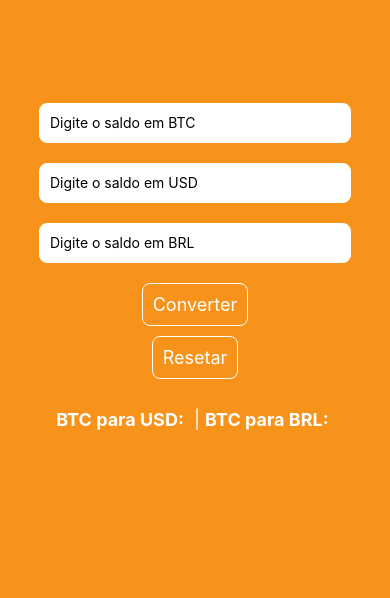
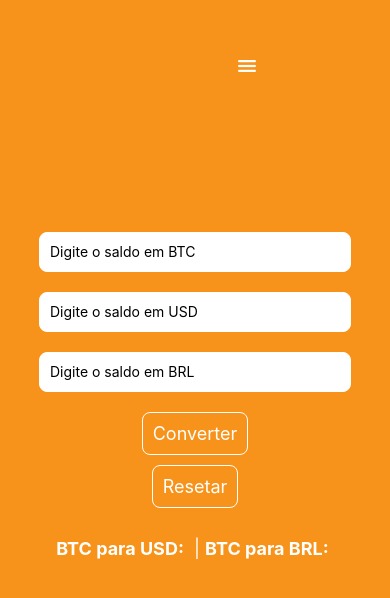
Before and after one commit to igormelo9001/btcConversor, a React Native app: screen /Conversor in a window 390 px wide. Shown: the part 156-754 px from the top of the page. Built offline with nearby package versions, Linux system fonts and the light colour scheme.

Commit message:
code for menu-lateral

```diff
--- a/app.json
+++ b/app.json
@@ -29,7 +29,7 @@
     },
     "extra": {
       "eas": {
-        "projectId": "7df85b6a-409a-4b58-94e2-80a97ad3e6a9"
+        "projectId": "be27ec53-09ad-465a-866b-eac4b77ff874"
       }
     }
   }
--- a/screens/Conversor.js
+++ b/screens/Conversor.js
@@ -1,6 +1,7 @@
 import React, { useState } from 'react';
 import { StyleSheet, View, TextInput, Text, TouchableOpacity, Alert } from 'react-native';
 import axios from 'axios';
+import { Ionicons } from '@expo/vector-icons';
 
 const API_URL = 'https://api.coindesk.com/v1/bpi/currentprice/';
 
@@ -10,6 +11,18 @@ const App = () => {
   const [saldoBrl, setSaldoBrl] = useState('');
   const [btcToUsd, setBtcToUsd] = useState('');
   const [btcToBrl, setBtcToBrl] = useState('');
+  const [selectedOption, setSelectedOption] = useState('');
+
+  const [isMenuOpen, setIsMenuOpen] = useState(false);
+
+  const toggleMenu = () => {
+    setIsMenuOpen(!isMenuOpen);
+  };
+
+  const handleMenuOptionSelect = (option) => {
+    // Implemente a navegação para as telas correspondentes aqui
+    console.log('Opção selecionada:', option);
+  };
 
   const fetchBitcoinRate = async () => {
     try {
@@ -47,6 +60,24 @@ const App = () => {
 
   return (
     <View style={styles.container}>
+        <View style={styles.MenuContainer}>
+        <TouchableOpacity style={styles.menuIcon} onPress={toggleMenu}>
+          <Ionicons name={isMenuOpen ? 'close' : 'menu'} size={24} color="white" style={[styles.header, { top: 40, left: 20 }]} />
+        </TouchableOpacity>
+        {isMenuOpen && (
+          <View style={styles.menu}>
+            <TouchableOpacity style={styles.menuItem} onPress={() => handleMenuOptionSelect('Carteira')}>
+              <Text>Carteira</Text>
+            </TouchableOpacity>
+            <TouchableOpacity style={styles.menuItem} onPress={() => handleMenuOptionSelect('Cotações')}>
+              <Text>Cotações</Text>
+            </TouchableOpacity>
+            <TouchableOpacity style={styles.menuItem} onPress={() => handleMenuOptionSelect('Matérias')}>
+              <Text>Matérias</Text>
+            </TouchableOpacity>
+          </View>
+        )}
+      </View>
       <TextInput
         style={styles.input}
         placeholder="Digite o saldo em BTC"
@@ -123,6 +154,35 @@ const styles = StyleSheet.create({
     fontWeight: 'bold',
     color: '#fff',
   },
+  MenuContainer: {
+    flex: 0.5,
+    backgroundColor: '#fff',
+  },
+  menuIcon: {
+    position: 'absolute',
+    top: 40,
+    left: 20,
+    zIndex: 1,
+  },
+  menu: {
+    position: 'absolute',
+    top: 0,
+    left: 0,
+    bottom: 0,
+    width: 200,
+    backgroundColor: '#f0f0f0',
+    zIndex: 2,
+  },
+  menuItem: {
+    padding: 10,
+    borderBottomWidth: 1,
+    borderBottomColor: '#ccc',
+  },
+  content: {
+    flex: 1,
+    justifyContent: 'center',
+    alignItems: 'center',
+  },
 });
 
 export default App;
```
Also changed, not shown: eas.json (added, +21 -0 lines), 1 other file (tests, documents, lock files or other folders).
